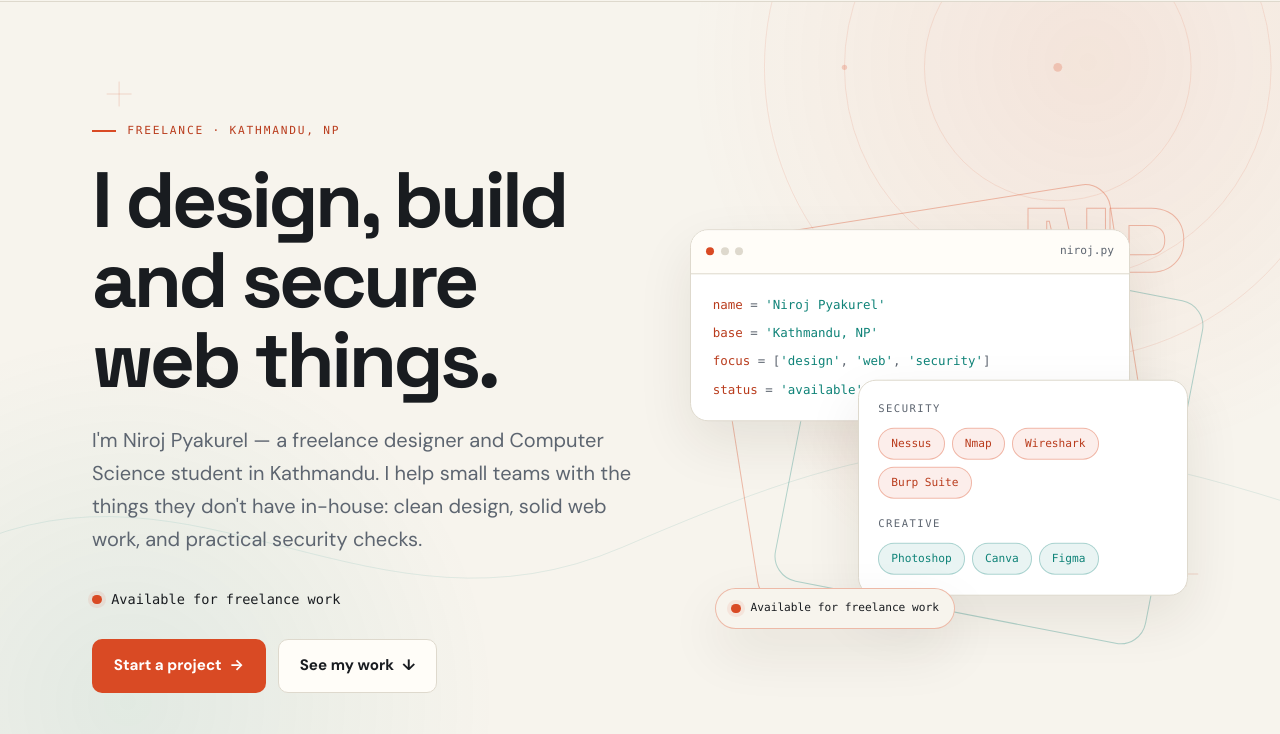
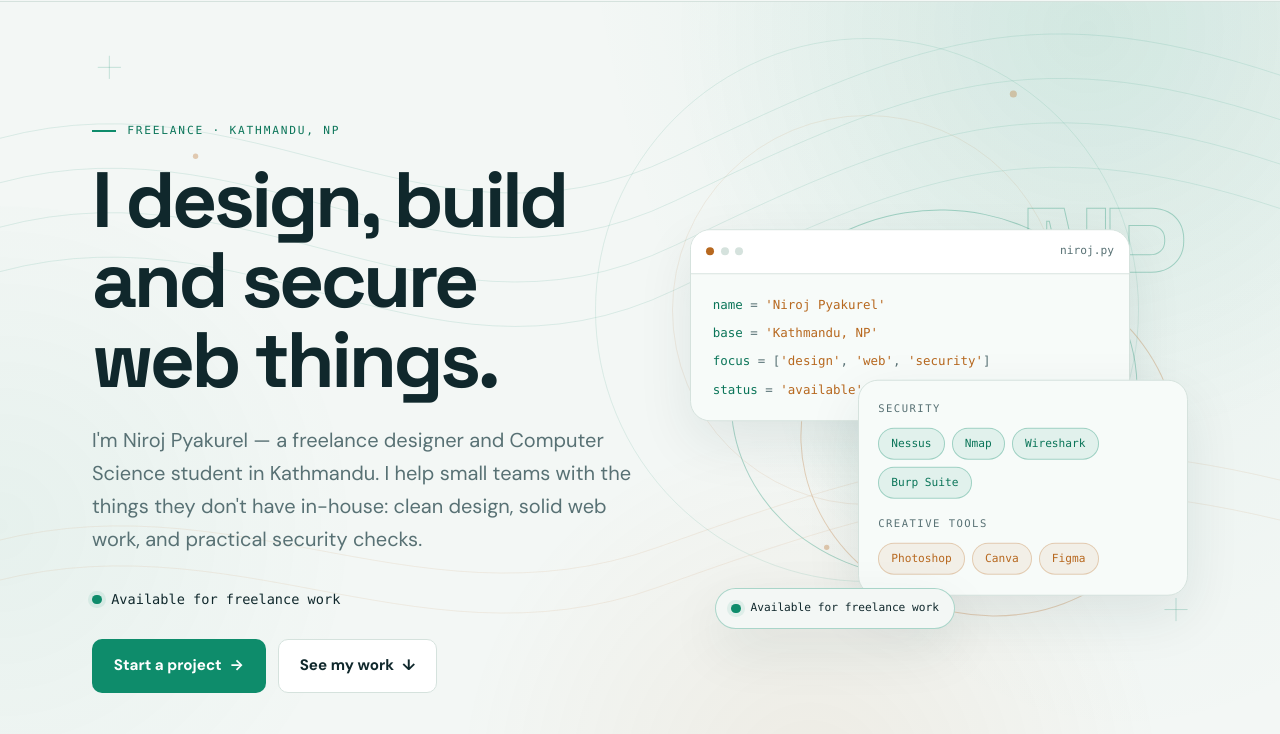
Before and after one commit to niroj-pyakurel/niroj-pyakurel.github.io, an Astro site: page / in a window 1280 px wide. Shown: the part 66-800 px from the top of the page. Built offline with nearby package versions, Linux system fonts and the light colour scheme; Astro itself is replaced by a stand-in of ours.

Commit message:
Update portfolio content

```diff
--- a/src/components/AbstractBackdrop.astro
+++ b/src/components/AbstractBackdrop.astro
@@ -1,22 +1,28 @@
 <div class="abstract-backdrop" aria-hidden="true">
-  <span class="glow glow-ember"></span>
-  <span class="glow glow-teal"></span>
+  <span class="aurora aurora-mint"></span>
+  <span class="aurora aurora-amber"></span>
+  <span class="aurora aurora-center"></span>
+  <span class="halo"></span>
+
   <svg viewBox="0 0 1440 900" preserveAspectRatio="xMidYMid slice" fill="none">
     <g stroke="var(--color-accent-line)" stroke-width="1" opacity="0.5">
-      <circle cx="1190" cy="150" r="150" />
-      <circle cx="1190" cy="150" r="240" />
-      <circle cx="1190" cy="150" r="330" />
+      <path d="M-60 250C260 120 470 390 760 250s420-190 740-70" />
+      <path d="M-60 300C260 170 470 440 760 300s420-190 740-70" />
+      <path d="M-60 350C260 220 470 490 760 350s420-190 740-70" />
+      <path d="M-60 400C260 270 470 540 760 400s420-190 740-70" />
     </g>
-    <g stroke="var(--color-teal-line)" stroke-width="1" opacity="0.5">
-      <path d="M-40 690C220 570 420 810 700 690s420-160 780-40" />
+    <g stroke="var(--color-teal-line)" stroke-width="1" opacity="0.45">
+      <path d="M-60 700C240 590 460 790 740 690s440-150 760-60" />
+      <path d="M-60 745C240 635 460 835 740 735s440-150 760-60" />
     </g>
-    <g fill="var(--color-accent)" opacity="0.3">
-      <circle cx="1190" cy="150" r="5" />
-      <circle cx="950" cy="150" r="3" />
+    <g fill="var(--color-accent-2)" opacity="0.4">
+      <circle cx="220" cy="250" r="3" />
+      <circle cx="1140" cy="180" r="4" />
+      <circle cx="930" cy="690" r="3" />
     </g>
-    <g stroke="var(--color-accent)" stroke-width="1" opacity="0.28">
-      <path d="M120 180h28M134 166v28" />
-      <path d="M1320 720h28M1334 706v28" />
+    <g stroke="var(--color-accent)" stroke-width="1" opacity="0.3">
+      <path d="M110 150h26M123 137v26" />
+      <path d="M1310 760h26M1323 747v26" />
     </g>
   </svg>
 </div>
@@ -30,43 +36,81 @@
     overflow: hidden;
   }
 
-  .glow {
+  .aurora {
     position: absolute;
     border-radius: 50%;
   }
 
-  .glow-ember {
-    top: -18rem;
-    right: -14rem;
-    width: 52rem;
+  .aurora-mint {
+    top: -20rem;
+    right: -16rem;
+    width: 56rem;
     height: 52rem;
     background: radial-gradient(circle, var(--color-accent-soft), transparent 68%);
   }
 
-  .glow-teal {
-    bottom: -22rem;
-    left: -16rem;
+  .aurora-amber {
+    right: 8%;
+    bottom: -26rem;
+    width: 46rem;
+    height: 46rem;
+    background: radial-gradient(circle, var(--color-teal-soft), transparent 68%);
+  }
+
+  .aurora-center {
+    top: 34%;
+    left: -24rem;
     width: 48rem;
-    height: 48rem;
-    background: radial-gradient(circle, var(--color-teal-soft), transparent 68%);
+    height: 40rem;
+    background: radial-gradient(circle, var(--color-accent-soft), transparent 72%);
+    opacity: 0.6;
+  }
+
+  .halo {
+    position: absolute;
+    top: 13%;
+    right: 11%;
+    width: min(34rem, 48vw);
+    aspect-ratio: 1;
+    border: 1px solid var(--color-accent-line);
+    border-radius: 50%;
+    opacity: 0.35;
+  }
+
+  .halo::after {
+    content: '';
+    position: absolute;
+    inset: 14%;
+    border: 1px solid var(--color-teal-line);
+    border-radius: 50%;
   }
 
   .abstract-backdrop svg {
     position: relative;
     width: 100%;
     height: 100%;
-    opacity: 0.75;
+    opacity: 0.8;
   }
 
   @media (max-width: 700px) {
-    .glow-ember {
-      top: -10rem;
-      right: -20rem;
+    .aurora-mint {
+      top: -8rem;
+      right: -22rem;
+    }
+
+    .aurora-center {
+      left: -30rem;
+    }
+
+    .halo {
+      top: 8%;
+      right: -24%;
+      width: 34rem;
     }
 
     .abstract-backdrop svg {
-      transform: scale(1.35);
-      transform-origin: 60% 20%;
+      transform: scale(1.3);
+      transform-origin: 70% 15%;
       opacity: 0.5;
     }
   }
--- a/src/components/HeroVisual.astro
+++ b/src/components/HeroVisual.astro
@@ -30,9 +30,9 @@ import { site } from '../data/site.js';
       </ul>
     </div>
     <div class="tool-group">
-      <span class="mini-label">Creative</span>
+      <span class="mini-label">Creative tools</span>
       <ul class="chip-list">
-        {site.designTools.map((tool) => <li class="chip chip-teal">{tool}</li>)}
+        {site.designTools.map((tool) => <li class="chip chip-amber">{tool}</li>)}
       </ul>
     </div>
   </div>
@@ -58,7 +58,7 @@ import { site } from '../data/site.js';
   .orbit {
     position: absolute;
     border: 1px solid var(--color-accent-line);
-    border-radius: 26px;
+    border-radius: 50%;
   }
 
   .orbit-one {
@@ -118,7 +118,7 @@ import { site } from '../data/site.js';
   }
 
   .card-bar span:first-child {
-    background: var(--color-accent);
+    background: var(--color-accent-2);
   }
 
   .card-bar em {
--- a/src/components/ProfileCard.astro
+++ b/src/components/ProfileCard.astro
@@ -22,9 +22,9 @@ import { site } from '../data/site.js';
   </div>
 
   <div class="profile-block">
-    <span class="mini-label">Creative</span>
+    <span class="mini-label">Creative tools</span>
     <ul class="chip-list">
-      {site.designTools.map((tool) => <li class="chip chip-teal">{tool}</li>)}
+      {site.designTools.map((tool) => <li class="chip chip-amber">{tool}</li>)}
     </ul>
   </div>
 
--- a/src/components/SEOHead.astro
+++ b/src/components/SEOHead.astro
@@ -14,8 +14,8 @@ const canonical = new URL(Astro.url.pathname, Astro.site).href;
 <meta name="description" content={description} />
 <meta name="author" content={site.name} />
 <meta name="viewport" content="width=device-width, initial-scale=1" />
-<meta name="theme-color" content="#0f1317" media="(prefers-color-scheme: dark)" />
-<meta name="theme-color" content="#f7f4ed" media="(prefers-color-scheme: light)" />
+<meta name="theme-color" content="#07151a" media="(prefers-color-scheme: dark)" />
+<meta name="theme-color" content="#f3f7f5" media="(prefers-color-scheme: light)" />
 <link rel="icon" href="/favicon.svg" type="image/svg+xml" />
 <link rel="canonical" href={canonical} />
 
--- a/src/components/SecurityStrip.astro
+++ b/src/components/SecurityStrip.astro
@@ -19,10 +19,18 @@ import { site } from '../data/site.js';
 
   <dl>
     <div>
-      <dt>Toolbox</dt>
+      <dt>Security tools</dt>
       <dd>
         <ul class="chip-list">
           {site.security.tools.map((tool) => <li class="chip chip-accent">{tool}</li>)}
+        </ul>
+      </dd>
+    </div>
+    <div>
+      <dt>Creative tools</dt>
+      <dd>
+        <ul class="chip-list">
+          {site.designTools.map((tool) => <li class="chip chip-amber">{tool}</li>)}
         </ul>
       </dd>
     </div>
@@ -120,5 +128,9 @@ import { site } from '../data/site.js';
       gap: 3rem;
       align-items: center;
     }
+
+    dl {
+      grid-template-columns: repeat(2, minmax(0, 1fr));
+    }
   }
 </style>
--- a/src/styles/global.css
+++ b/src/styles/global.css
@@ -13,6 +13,10 @@ body {
   margin: 0;
   min-height: 100vh;
   background-color: var(--color-bg);
+  background-image:
+    radial-gradient(ellipse 62% 42% at 88% -8%, var(--color-accent-soft), transparent 72%),
+    radial-gradient(ellipse 54% 38% at -12% 104%, var(--color-teal-soft), transparent 72%);
+  background-repeat: no-repeat;
   color: var(--color-text);
   font-family: var(--font-body);
   font-size: 1rem;
@@ -132,7 +136,7 @@ p {
   position: relative;
   border: 1px solid var(--color-border);
   border-radius: var(--radius-lg);
-  background: var(--color-surface);
+  background: color-mix(in srgb, var(--color-surface) 94%, transparent);
   box-shadow: var(--shadow-card);
 }
 
@@ -157,7 +161,8 @@ p {
   color: var(--color-link);
 }
 
-.chip-teal {
+.chip-teal,
+.chip-amber {
   border-color: var(--color-teal-line);
   background: var(--color-teal-soft);
   color: var(--color-accent-2);
--- a/src/styles/tokens.css
+++ b/src/styles/tokens.css
@@ -1,24 +1,24 @@
 :root {
   color-scheme: dark;
 
-  /* Ink & ember — warm editorial tech */
-  --color-bg: #0f1317;
-  --color-bg-deep: #0b0e12;
-  --color-surface: #181e24;
-  --color-surface-raised: #202831;
-  --color-text: #f5f2ea;
-  --color-muted: #9ba4ae;
-  --color-border: #2c353f;
-  --color-accent: #ff6b45;
-  --color-accent-2: #4fd1c5;
-  --color-accent-ink: #14171b;
-  --color-link: #ff8a6b;
-  --color-focus: #ff8a6b;
-  --color-accent-soft: rgb(255 107 69 / 0.12);
-  --color-accent-line: rgb(255 107 69 / 0.42);
-  --color-teal-soft: rgb(79 209 197 / 0.1);
-  --color-teal-line: rgb(79 209 197 / 0.35);
-  --grid-line: rgb(245 242 234 / 0.035);
+  /* Tidal Ink — deep petrol with mint + warm amber */
+  --color-bg: #07151a;
+  --color-bg-deep: #040f13;
+  --color-surface: #0d2229;
+  --color-surface-raised: #132c34;
+  --color-text: #eaf6f3;
+  --color-muted: #93b0ae;
+  --color-border: #23434a;
+  --color-accent: #6ee7b7;
+  --color-accent-2: #ffc078;
+  --color-accent-ink: #07151a;
+  --color-link: #8df0c6;
+  --color-focus: #8df0c6;
+  --color-accent-soft: rgb(110 231 183 / 0.12);
+  --color-accent-line: rgb(110 231 183 / 0.38);
+  --color-teal-soft: rgb(255 192 120 / 0.1);
+  --color-teal-line: rgb(255 192 120 / 0.34);
+  --grid-line: rgb(234 246 243 / 0.045);
 
   --font-display: "Space Grotesk Variable", "Space Grotesk", system-ui, sans-serif;
   --font-body: "DM Sans Variable", "DM Sans", system-ui, -apple-system, "Segoe UI", sans-serif;
@@ -28,30 +28,30 @@
   --gutter: clamp(1rem, 4vw, 2rem);
   --space-section: clamp(3.5rem, 8vw, 6.5rem);
   --radius: 10px;
-  --radius-lg: 18px;
-  --shadow-card: 0 24px 70px rgb(0 0 0 / 0.35);
+  --radius-lg: 20px;
+  --shadow-card: 0 22px 64px rgb(0 0 0 / 0.3);
   --transition: 200ms cubic-bezier(0.2, 0.8, 0.2, 1);
 }
 
 :root[data-theme="light"] {
   color-scheme: light;
 
-  --color-bg: #f7f4ed;
-  --color-bg-deep: #efeae0;
-  --color-surface: #fffdf8;
-  --color-surface-raised: #ffffff;
-  --color-text: #191c20;
-  --color-muted: #5d6570;
-  --color-border: #ded9cd;
-  --color-accent: #d94a24;
-  --color-accent-2: #0f8378;
+  --color-bg: #f3f7f5;
+  --color-bg-deep: #e7efeb;
+  --color-surface: #ffffff;
+  --color-surface-raised: #f7fbf9;
+  --color-text: #10282c;
+  --color-muted: #587174;
+  --color-border: #d5e2dd;
+  --color-accent: #0e8c6b;
+  --color-accent-2: #b7681f;
   --color-accent-ink: #ffffff;
-  --color-link: #b93c1d;
-  --color-focus: #b93c1d;
-  --color-accent-soft: rgb(217 74 36 / 0.09);
-  --color-accent-line: rgb(217 74 36 / 0.35);
-  --color-teal-soft: rgb(15 131 120 / 0.09);
-  --color-teal-line: rgb(15 131 120 / 0.3);
-  --grid-line: rgb(25 28 32 / 0.045);
-  --shadow-card: 0 22px 55px rgb(40 30 15 / 0.09);
+  --color-link: #0b7559;
+  --color-focus: #0b7559;
+  --color-accent-soft: rgb(14 140 107 / 0.09);
+  --color-accent-line: rgb(14 140 107 / 0.32);
+  --color-teal-soft: rgb(183 104 31 / 0.08);
+  --color-teal-line: rgb(183 104 31 / 0.28);
+  --grid-line: rgb(16 40 44 / 0.05);
+  --shadow-card: 0 20px 55px rgb(20 60 50 / 0.09);
 }
```
